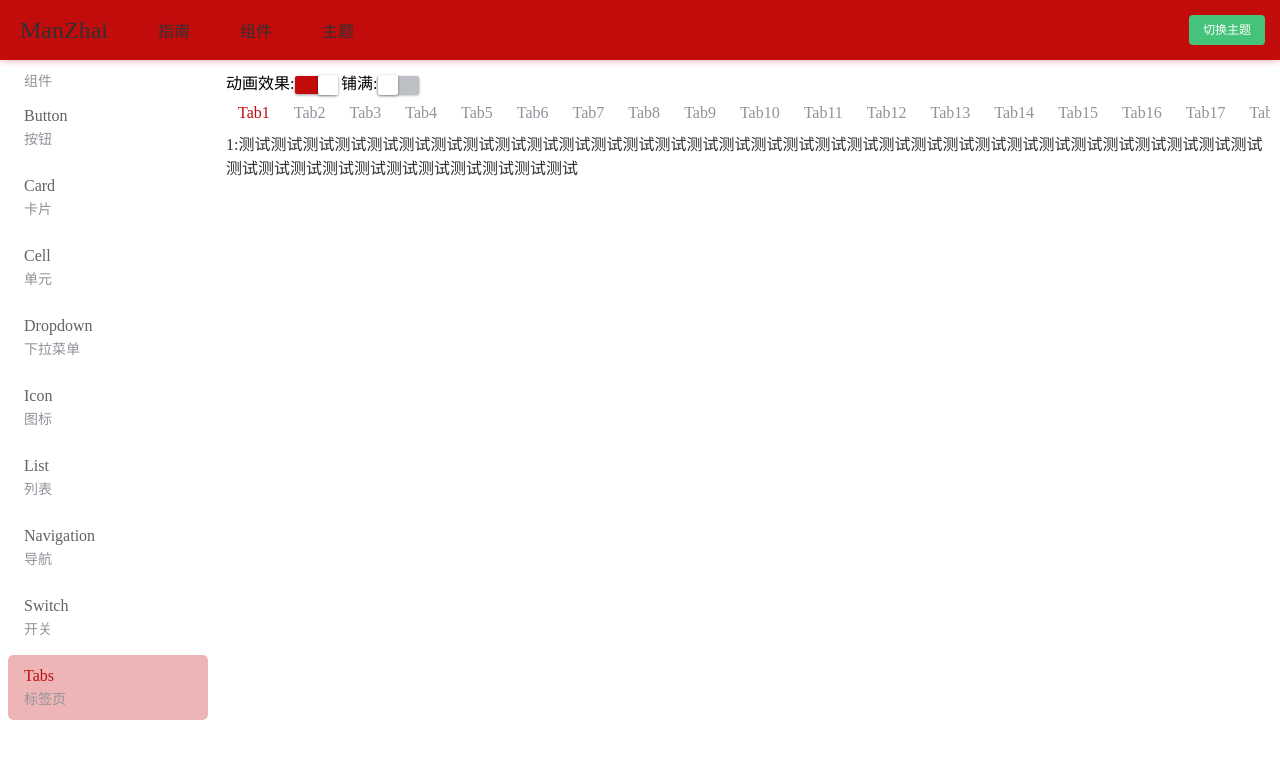
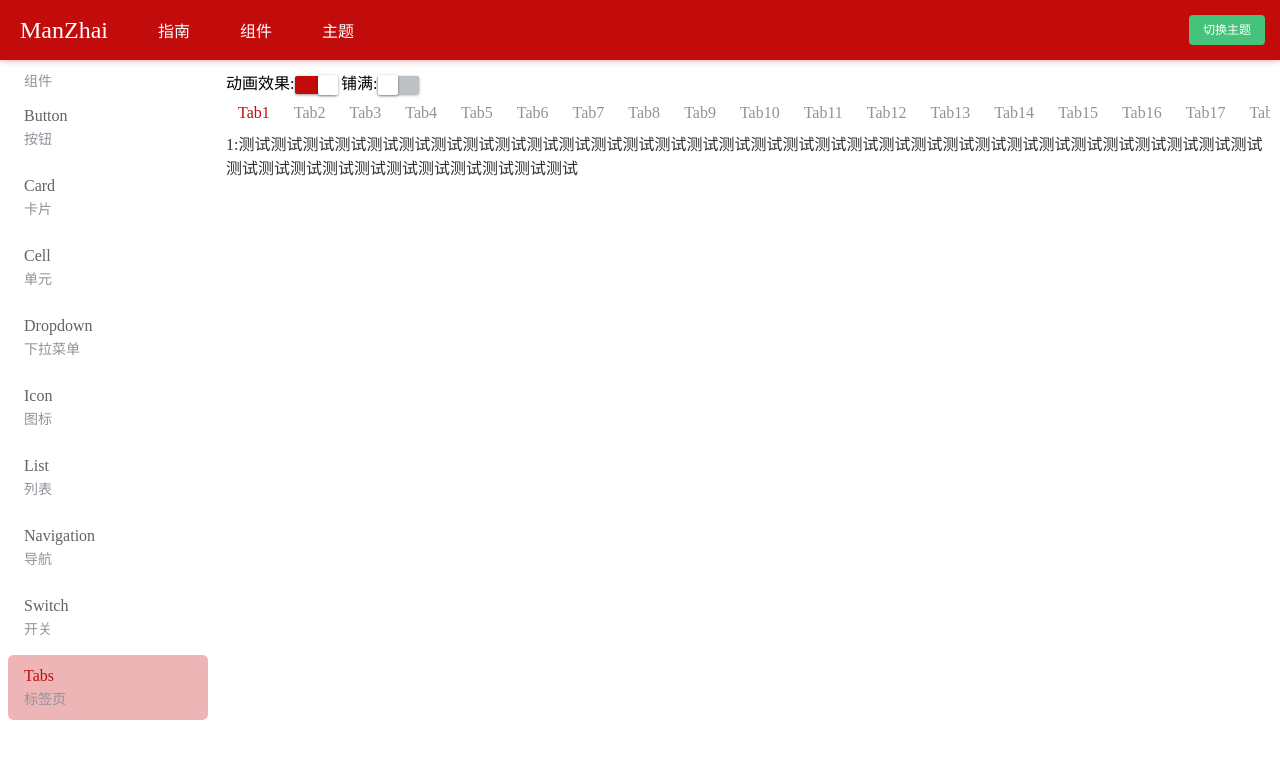
Before and after one commit to ljw1412/manzhai-ui, a Vue app: page /#/component/tabs in a window 1280 px wide. Shown: the top 758 px of the page. Built offline with nearby package versions, Linux system fonts and the light colour scheme.

Commit message:
修改demo主题色

```diff
--- a/example/components/Topbar.vue
+++ b/example/components/Topbar.vue
@@ -58,8 +58,14 @@ export default class Topbar extends Vue {
       flex: 0 1 auto;
       font-size: 16px;
       padding: 0 20px;
-      a:hover {
-        color: var(--color-success);
+      a {
+        color: var(--app-topbar__navigation-font-color);
+        &:hover {
+          color: var(--app-topbar__navigation-font-color--hover);
+        }
+        &:active {
+          color: var(--app-topbar__navigation-font-color--active);
+        }
       }
     }
     li + li {
--- a/example/main.ts
+++ b/example/main.ts
@@ -1,4 +1,5 @@
 import './styles/global.scss'
+import './styles/theme/index.scss'
 import Vue from 'vue'
 import App from './App.vue'
 import router from './router'
--- /dev/null
+++ b/example/styles/theme/base.scss
@@ -0,0 +1,5 @@
+:root {
+  --app-topbar__navigation-font-color: #ffffff;
+  --app-topbar__navigation-font-color--hover: #46c37b;
+  --app-topbar__navigation-font-color--active: #{mix(#ffffff, #46c37b, 30%)};
+}
--- /dev/null
+++ b/example/styles/theme/index.scss
@@ -0,0 +1,2 @@
+@import './base.scss';
+@import './dark.scss';
```
Also changed, not shown: example/styles/theme/dark.scss (added).
